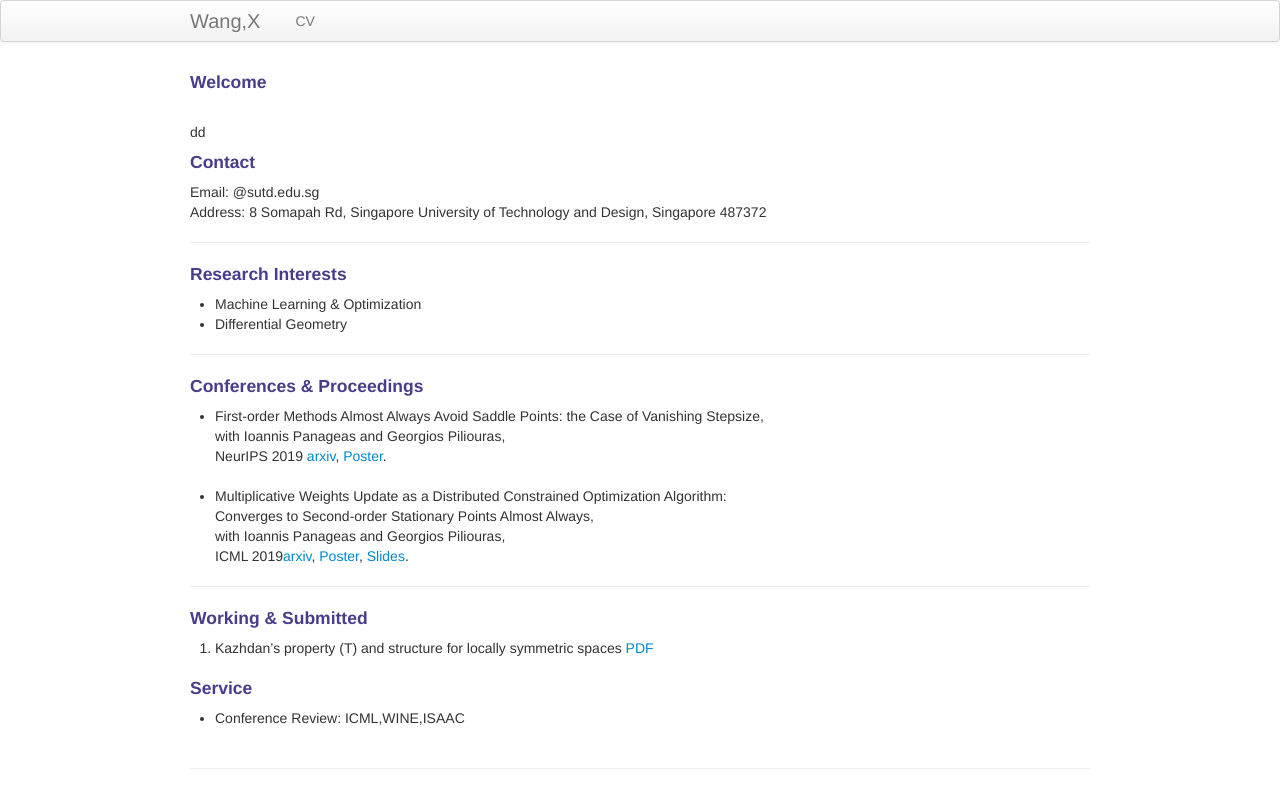
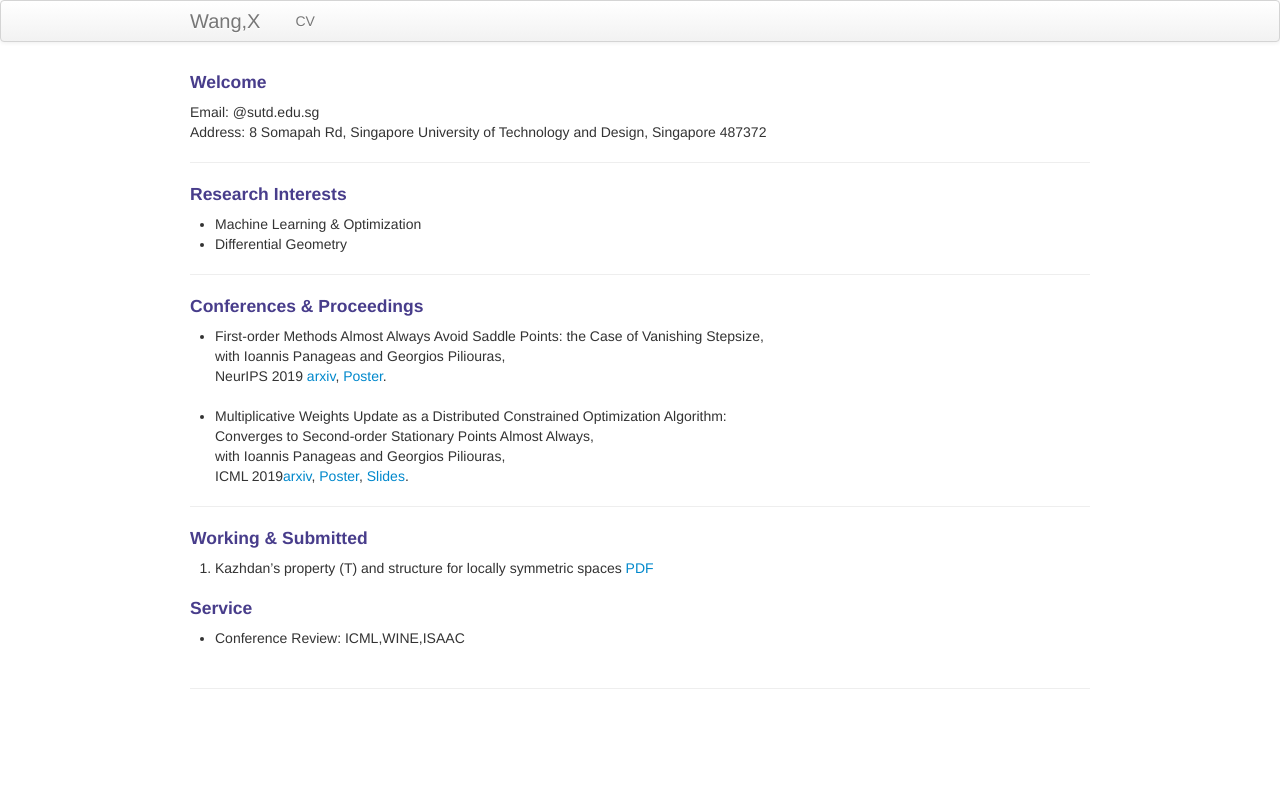
Before and after one commit to xiiaowang/xiiaowang.github.io, a Jekyll site: the page built from index.md, in a window 1280 px wide. Shown: the top 808 px of the page. Built offline with Jekyll 4.4.1, drawn with Linux system fonts in a browser that asks for light colours.

Commit message:
Update index.md

```diff
--- a/index.md
+++ b/index.md
@@ -7,9 +7,7 @@ keywords: machine learning, geometry
 
 
 <div class="container1">
-    <h4><a name="Welcome"></a>Welcome</h4><br/>
-    dd
-    <h4><a name="Contact"></a>Contact</h4>
+    <h4><a name="Welcome"></a>Welcome</h4>
     Email: @sutd.edu.sg<br/>
     Address: 8 Somapah Rd, Singapore University of Technology and Design, Singapore 487372
 </div>
```
